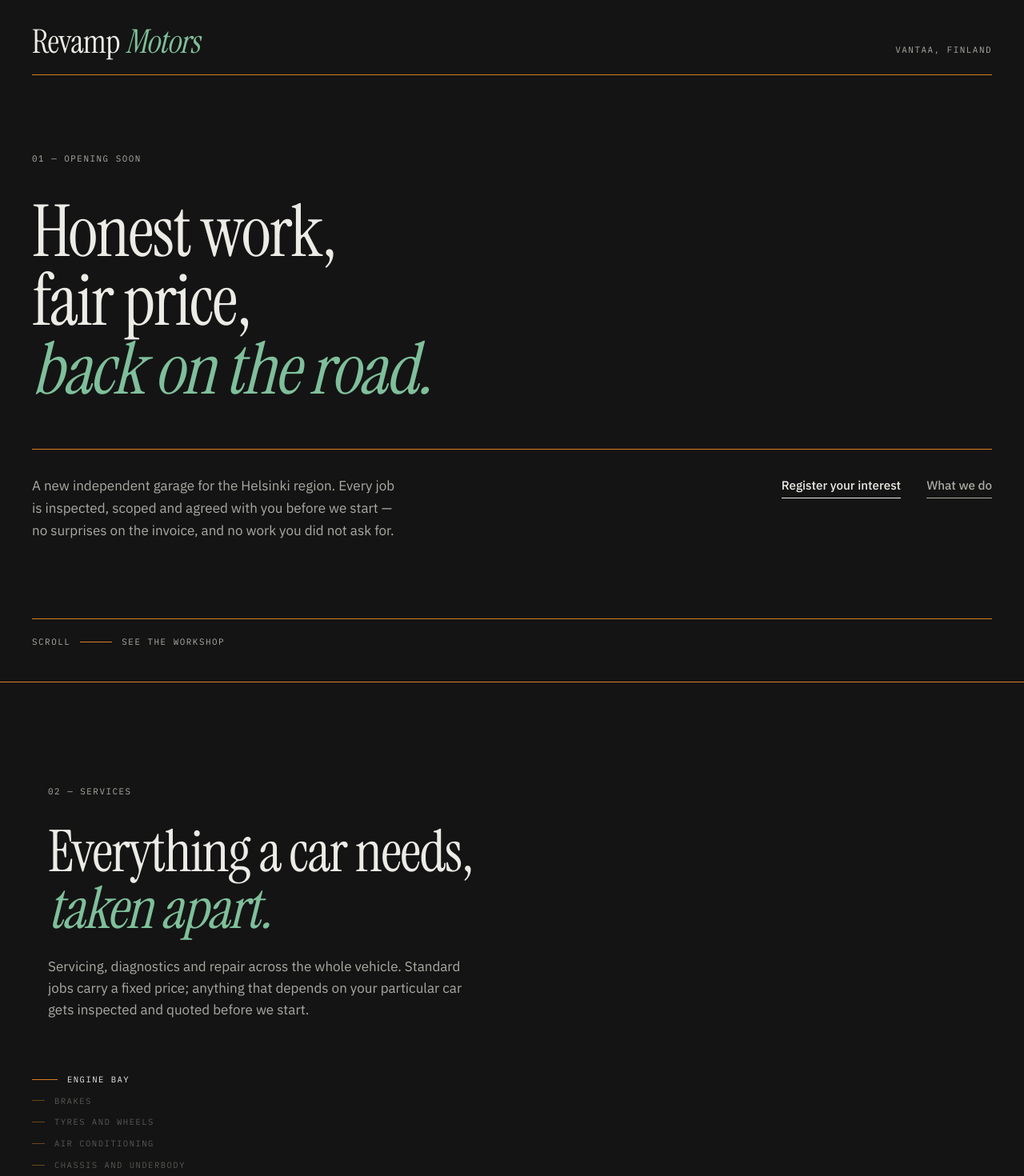
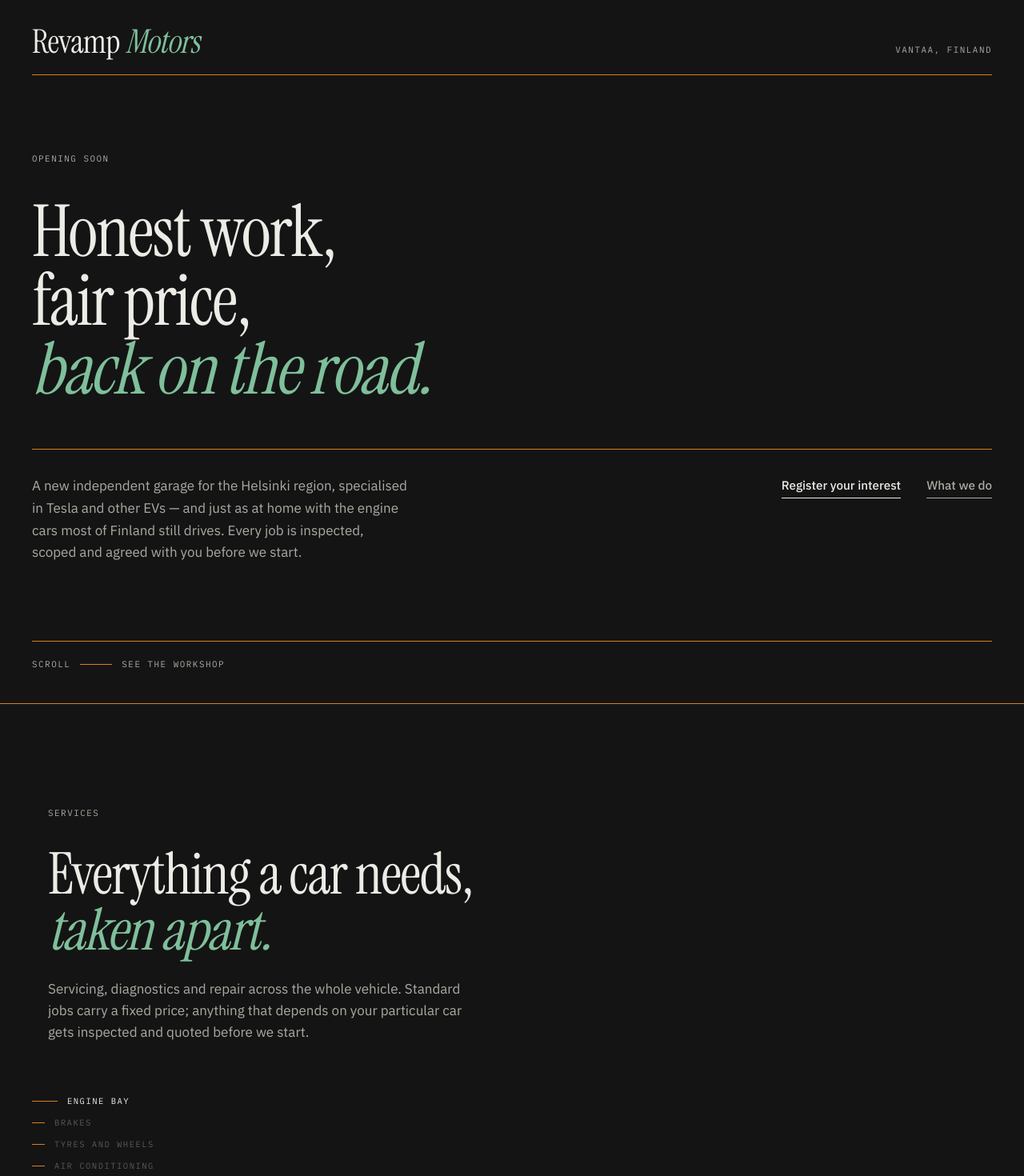
Before and after one commit to Rohitn96/Garage, a Next.js app: page / in a window 1280 px wide. Shown: the top 1470 px of the page at 80% size. Built offline with nearby package versions, Linux system fonts and the light colour scheme; no server answers.

Commit message:
Major changes 2

```diff
--- a/components/ContactForm.tsx
+++ b/components/ContactForm.tsx
@@ -87,7 +87,7 @@ export function ContactForm() {
       <div className="mx-auto w-full max-w-page px-6 py-24 md:px-10 md:py-32">
         <div className="grid gap-16 md:grid-cols-12">
           <Reveal className="md:col-span-5">
-            <p className="label">06 — Contact</p>
+            <p className="label">Contact</p>
             <h2 className="mt-8 max-w-[12ch] font-display text-[clamp(2.4rem,6vw,4.5rem)] leading-[0.98] tracking-[-0.02em]">
               Tell us about <em className="italic text-pine">the car.</em>
             </h2>
--- a/components/Hero.tsx
+++ b/components/Hero.tsx
@@ -36,7 +36,7 @@ export function Hero() {
 
         <div className="flex flex-1 flex-col justify-center py-16 md:py-24">
           <motion.p {...rise(0)} className="label mb-10">
-            01 — Opening soon
+            Opening soon
           </motion.p>
 
           <motion.h1
@@ -55,9 +55,10 @@ export function Hero() {
               {...rise(0.16)}
               className="max-w-[46ch] text-[1.0625rem] leading-relaxed text-graphite md:col-span-6 md:col-start-1"
             >
-              A new independent garage for the Helsinki region. Every job is
-              inspected, scoped and agreed with you before we start — no
-              surprises on the invoice, and no work you did not ask for.
+              A new independent garage for the Helsinki region, specialised in
+              Tesla and other EVs — and just as at home with the engine cars
+              most of Finland still drives. Every job is inspected, scoped and
+              agreed with you before we start.
             </motion.p>
 
             <motion.div
--- a/components/HowItWorks.tsx
+++ b/components/HowItWorks.tsx
@@ -24,7 +24,7 @@ export function HowItWorks() {
     <section className="rule-above">
       <div className="mx-auto w-full max-w-page px-6 py-24 md:px-10 md:py-32">
         <Reveal>
-          <p className="label">05 — Process</p>
+          <p className="label">Process</p>
           <h2 className="mt-8 font-display text-[clamp(2.4rem,6vw,4.5rem)] leading-[0.98] tracking-[-0.02em]">
             Four steps, <em className="italic text-pine">no surprises.</em>
           </h2>
--- a/components/OurStory.tsx
+++ b/components/OurStory.tsx
@@ -16,7 +16,7 @@ export function OurStory() {
     <section className="rule-above">
       <div className="mx-auto w-full max-w-page px-6 py-24 md:px-10 md:py-32">
         <Reveal>
-          <p className="label">03 — Our story</p>
+          <p className="label">Our story</p>
           <h2 className="mt-8 max-w-[18ch] font-display text-[clamp(2.4rem,6vw,4.5rem)] leading-[0.98] tracking-[-0.02em]">
             Built on experience,{" "}
             <em className="italic text-pine">tuned for what&rsquo;s next.</em>
--- a/components/TrustSection.tsx
+++ b/components/TrustSection.tsx
@@ -42,7 +42,7 @@ export function TrustSection() {
     <section className="rule-above">
       <div className="mx-auto w-full max-w-page px-6 py-24 md:px-10 md:py-32">
         <Reveal>
-          <p className="label">04 — Why us</p>
+          <p className="label">Why us</p>
           <h2 className="mt-8 max-w-[16ch] font-display text-[clamp(2.4rem,6vw,4.5rem)] leading-[0.98] tracking-[-0.02em]">
             A garage that <em className="italic text-pine">tells you first.</em>
           </h2>
@@ -53,11 +53,8 @@ export function TrustSection() {
         <ol className="mt-16 grid gap-x-12 gap-y-10 md:grid-cols-2">
           {PROMISES.map((promise, i) => (
             <Reveal key={promise.title} delay={i * 0.06}>
-              <li className="rule-above grid gap-1.5 pt-5 md:grid-cols-12">
-                <span className="label md:col-span-2">
-                  {String(i + 1).padStart(2, "0")}
-                </span>
-                <div className="md:col-span-10">
+              <li className="rule-above pt-5">
+                <div>
                   <h3 className="font-display text-[1.6rem] leading-tight tracking-[-0.01em]">
                     {promise.title}
                   </h3>
--- a/components/car/CarModel.tsx
+++ b/components/car/CarModel.tsx
@@ -139,16 +139,16 @@ function PartLabel({ region }: { region: CarRegionId }) {
           transform:
             side === "right"
               ? "translate(3rem, -50%)"
-              : "translate(calc(-100% - 3rem), -50%)",
+              : side === "left"
+                ? "translate(calc(-100% - 3rem), -50%)"
+                : "translate(-50%, calc(-100% - 2.5rem))",
           textShadow:
             "0 0 10px #141414, 0 0 10px #141414, 0 0 3px #141414, 0 0 3px #141414",
         }}
       >
         <ServiceNames
           group={SERVICE_GROUPS[index]}
-          index={index}
-          total={SERVICE_GROUPS.length}
-          align={side === "left" ? "right" : "left"}
+          align={side === "left" ? "right" : side === "top" ? "center" : "left"}
         />
       </div>
     </Html>
--- a/components/car/ServiceExplorer.tsx
+++ b/components/car/ServiceExplorer.tsx
@@ -34,7 +34,7 @@ const REGION_SPAN = (LAST_REGION - FIRST_REGION) / SERVICE_GROUPS.length;
 function SectionIntro() {
   return (
     <>
-      <p className="label">02 — Services</p>
+      <p className="label">Services</p>
       <h2 className="mt-8 max-w-[18ch] font-display text-[clamp(2.4rem,6vw,4.5rem)] leading-[0.98] tracking-[-0.02em]">
         Everything a car needs, <em className="italic text-pine">taken apart.</em>
       </h2>
@@ -60,9 +60,7 @@ function FullCatalogue() {
     <div className="grid gap-x-12 gap-y-14 md:grid-cols-2">
       {SERVICE_GROUPS.map((group, i) => (
         <section key={group.id} className="rule-above pt-5">
-          <p className="label">
-            {String(i + 1).padStart(2, "0")} / {group.title}
-          </p>
+          <p className="label">{group.title}</p>
           <p className="mt-3 max-w-[42ch] text-[0.95rem] leading-relaxed text-graphite">
             {group.standfirst}
           </p>
@@ -165,12 +163,7 @@ function ScrollExplorer() {
               carries the pointing. */}
           {compact && activeGroup && activeIndex !== null && (
             <div className="pointer-events-none absolute inset-x-0 bottom-0 px-6 pb-10">
-              <ServiceNames
-                group={activeGroup}
-                index={activeIndex}
-                total={SERVICE_GROUPS.length}
-                align="center"
-              />
+              <ServiceNames group={activeGroup} align="center" />
             </div>
           )}
 
@@ -180,7 +173,7 @@ function ScrollExplorer() {
               <li key={group.id} className="flex items-center gap-3">
                 <span
                   className={`h-px transition-all duration-500 ${
-                    i === activeIndex ? "w-8 bg-rule" : "w-4 bg-rule/45"
+                    i === activeIndex ? "w-8 bg-rule" : "w-4 bg-rule"
                   }`}
                 />
                 <span
--- a/components/car/ServiceNames.tsx
+++ b/components/car/ServiceNames.tsx
@@ -1,7 +1,7 @@
 import type { ServiceGroup } from "@/data/services";
 
 /**
- * The service names for one region: a rule, a mono index, and the list.
+ * The service names for one region: a rule, the region title, and the list.
  *
  * Shared by the desktop label (projected from the part inside the canvas) and
  * the phone label (a plain block at the foot of the stage), so both read as the
@@ -9,13 +9,9 @@ import type { ServiceGroup } from "@/data/services";
  */
 export function ServiceNames({
   group,
-  index,
-  total,
   align = "left",
 }: {
   group: ServiceGroup;
-  index: number;
-  total: number;
   align?: "left" | "right" | "center";
 }) {
   return (
@@ -27,7 +23,7 @@ export function ServiceNames({
       >
         <span aria-hidden className="h-px w-6 bg-pine" />
         <span className="font-mono text-[0.66rem] uppercase tracking-label text-pine">
-          {String(index + 1).padStart(2, "0")} / {String(total).padStart(2, "0")} — {group.title}
+          {group.title}
         </span>
       </div>
       <ul className={align === "right" ? "text-right" : align === "center" ? "text-center" : ""}>
--- a/data/services.ts
+++ b/data/services.ts
@@ -217,12 +217,12 @@ export const SERVICE_GROUPS: ServiceGroup[] = [
  */
 export const REGION_ANCHORS: Record<
   CarRegionId,
-  { partId: string; side: "left" | "right"; svgX: number }
+  { partId: string; side: "left" | "right" | "top"; svgX: number }
 > = {
   engine: { partId: "engine-block", side: "right", svgX: 80 },
   brakes: { partId: "disc-rl", side: "left", svgX: 28 },
   wheels: { partId: "wheel-rl", side: "left", svgX: 30 },
   climate: { partId: "ac-condenser", side: "right", svgX: 76 },
   underbody: { partId: "muffler", side: "left", svgX: 22 },
-  body: { partId: "cabin", side: "right", svgX: 52 },
+  body: { partId: "battery", side: "right", svgX: 52 },
 };
```
